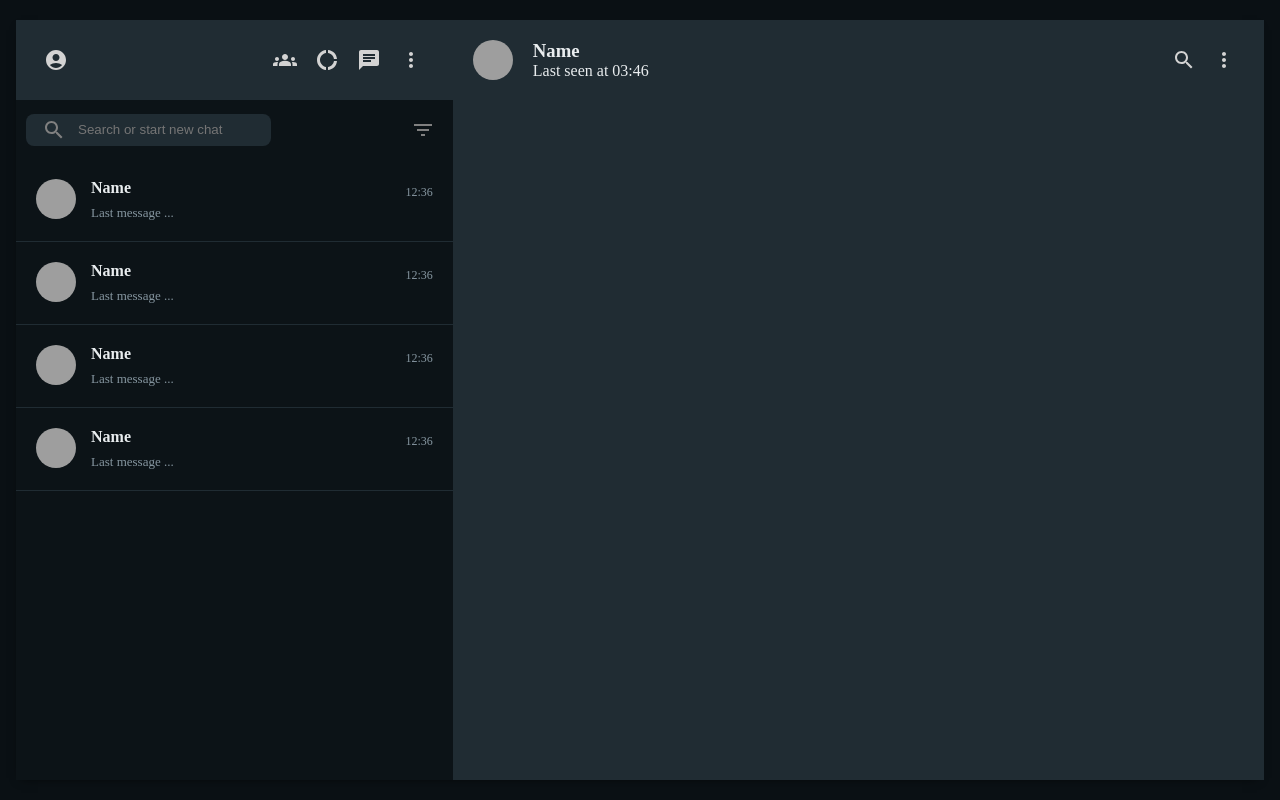
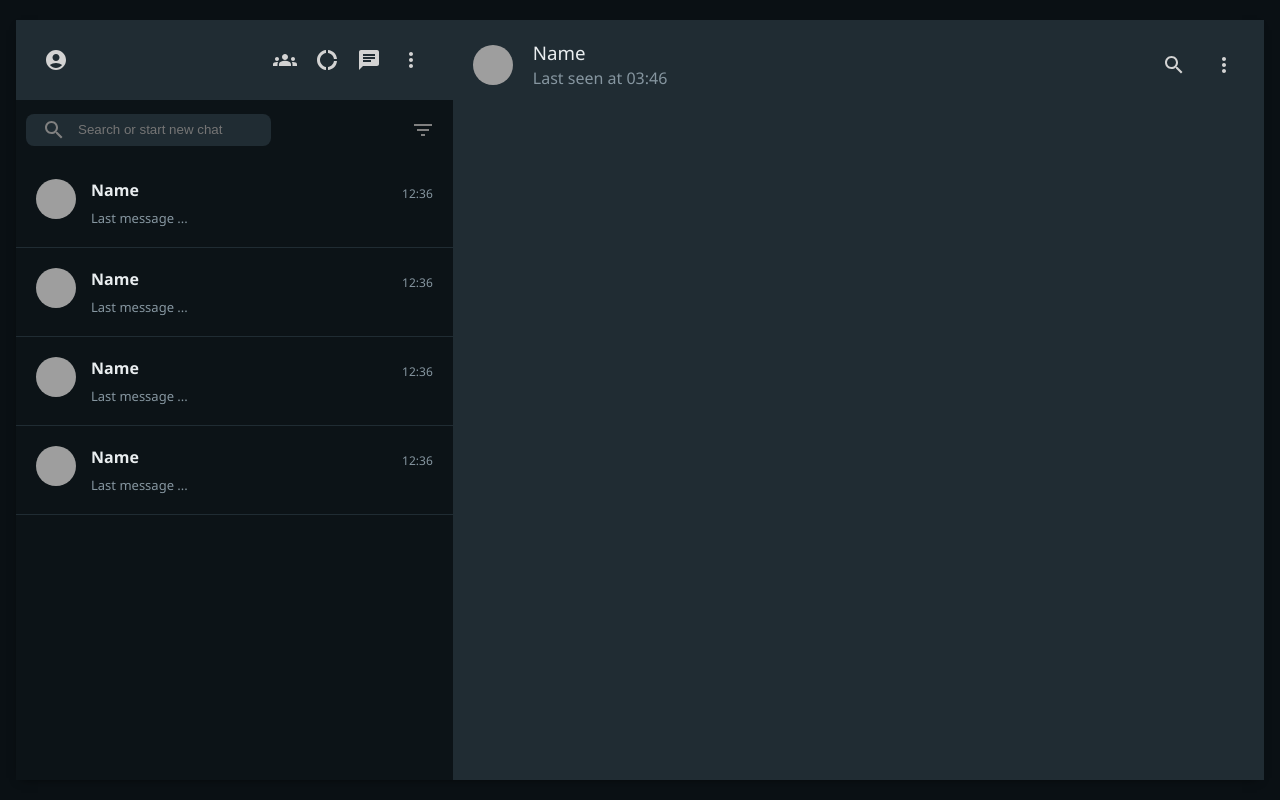
Before and after one commit to JakubWojtkowski/whatsapp-clone, a React (Create React App) app: page / in a window 1280 px wide. Built offline with nearby package versions, Linux system fonts and the light colour scheme; grey boxes are pictures that could not be loaded.

Commit message:
Change typography and improve chat header styling.

```diff
--- a/src/components/Chat.js
+++ b/src/components/Chat.js
@@ -58,9 +58,22 @@ const ChatHeader = styled.div`
 const ChatHeaderInfo = styled.div`
   flex: 1;
   padding-left: 20px;
+
+  h3 {
+    margin-bottom: 2px;
+    font-weight: 500;
+  }
+
+  p {
+    color: #8696a0;
+  }
 `;
 
-const ChatHeaderRight = styled.div``;
+const ChatHeaderRight = styled.div`
+  display: flex;
+  justify-content: space-between;
+  min-width: 90px;
+`;
 
 const ChatBody = styled.div``;
 
--- a/src/index.css
+++ b/src/index.css
@@ -1,4 +1,9 @@
 * {
-    margin: 0;
-    padding: 0;
+  margin: 0;
+  padding: 0;
 }
+
+body {
+  font-family: Segoe UI, Helvetica Neue, Helvetica, Lucida Grande, Arial, Ubuntu,
+    Cantarell, Fira Sans, sans-serif;
+}
```
